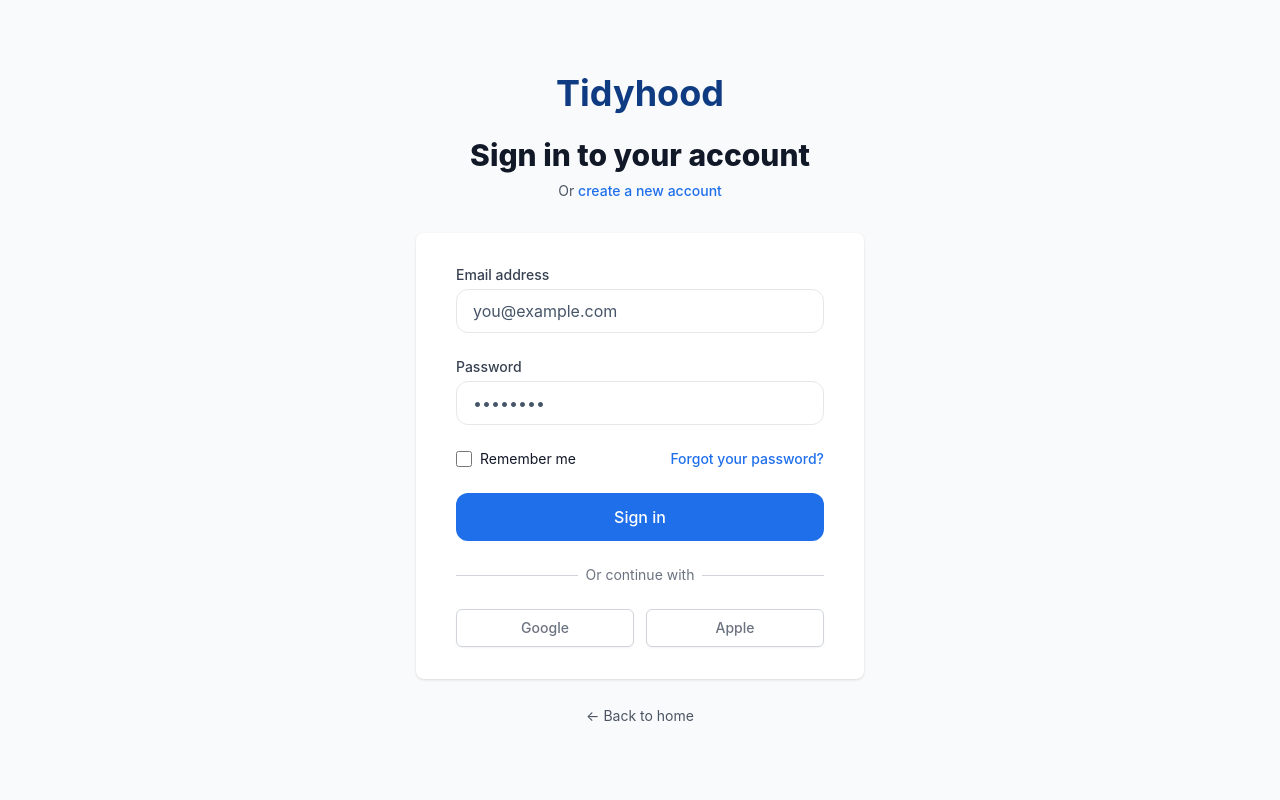
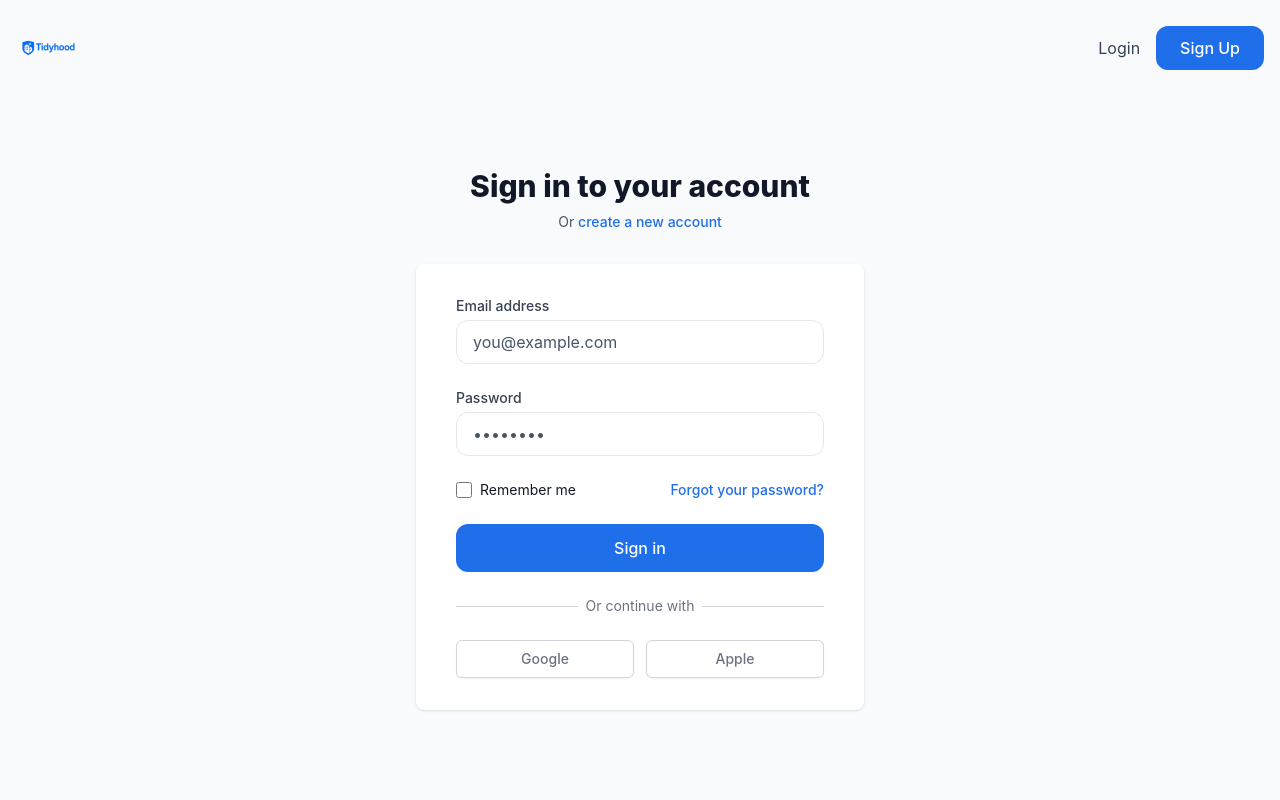
Before and after one commit to sopap/tidyhood, a Next.js app: page /login in a window 1280 px wide. Shown: the top 800 px of the page. Built offline with nearby package versions, Linux system fonts and the light colour scheme; no server answers.

Commit message:
Make logo persistent: Add Header component to booking and auth pages

```diff
--- a/app/book/cleaning/page.tsx
+++ b/app/book/cleaning/page.tsx
@@ -7,6 +7,7 @@
 import { AddressAutocomplete } from '@/components/AddressAutocomplete'
 import { PaymentModal } from '@/components/PaymentModal'
 import { Toast } from '@/components/Toast'
+import { Header } from '@/components/Header'
 
 interface Address {
   line1: string
@@ -257,18 +258,7 @@
 
   return (
     <div className="min-h-screen bg-gray-50">
-      <header className="bg-white shadow-sm">
-        <div className="container mx-auto px-4 py-4">
-          <div className="flex items-center justify-between">
-            <Link href="/" className="text-2xl font-bold text-primary-900">
-              Tidyhood
-            </Link>
-            <Link href="/" className="text-gray-600 hover:text-primary-600">
-              ← Back to Home
-            </Link>
-          </div>
-        </div>
-      </header>
+      <Header />
 
       <main className="container mx-auto px-4 py-8">
         <div className="max-w-3xl mx-auto">
--- a/app/book/laundry/page.tsx
+++ b/app/book/laundry/page.tsx
@@ -7,6 +7,7 @@
 import { AddressAutocomplete } from '@/components/AddressAutocomplete'
 import { PaymentModal } from '@/components/PaymentModal'
 import { Toast } from '@/components/Toast'
+import { Header } from '@/components/Header'
 
 interface Address {
   line1: string
@@ -296,18 +297,7 @@
 
   return (
     <div className="min-h-screen bg-gray-50">
-      <header className="bg-white shadow-sm">
-        <div className="container mx-auto px-4 py-4">
-          <div className="flex items-center justify-between">
-            <Link href="/" className="text-2xl font-bold text-primary-900">
-              Tidyhood
-            </Link>
-            <Link href="/" className="text-gray-600 hover:text-primary-600">
-              ← Back to Home
-            </Link>
-          </div>
-        </div>
-      </header>
+      <Header />
 
       <main className="container mx-auto px-4 py-8">
         <div className="max-w-3xl mx-auto">
--- a/app/login/page.tsx
+++ b/app/login/page.tsx
@@ -4,6 +4,7 @@
 import Link from 'next/link'
 import { useRouter, useSearchParams } from 'next/navigation'
 import { useAuth } from '@/lib/auth-context'
+import { Header } from '@/components/Header'
 
 function LoginForm() {
   const router = useRouter()
@@ -64,14 +65,13 @@
   }
 
   return (
-    <div className="min-h-screen bg-gray-50 flex flex-col justify-center py-12 sm:px-6 lg:px-8">
-      <div className="sm:mx-auto sm:w-full sm:max-w-md">
-        <Link href="/" className="flex justify-center">
-          <h1 className="text-4xl font-bold text-primary-900">Tidyhood</h1>
-        </Link>
-        <h2 className="mt-6 text-center text-3xl font-extrabold text-gray-900">
-          Sign in to your account
-        </h2>
+    <div className="min-h-screen bg-gray-50">
+      <Header />
+      <div className="flex flex-col justify-center py-12 sm:px-6 lg:px-8">
+        <div className="sm:mx-auto sm:w-full sm:max-w-md">
+          <h2 className="mt-6 text-center text-3xl font-extrabold text-gray-900">
+            Sign in to your account
+          </h2>
         <p className="mt-2 text-center text-sm text-gray-600">
           Or{' '}
           <Link
@@ -191,10 +191,6 @@
           </div>
         </div>
 
-        <div className="mt-6 text-center">
-          <Link href="/" className="text-sm text-gray-600 hover:text-gray-900">
-            ← Back to home
-          </Link>
         </div>
       </div>
     </div>
--- a/app/signup/page.tsx
+++ b/app/signup/page.tsx
@@ -3,6 +3,7 @@
 import { useState, Suspense } from 'react'
 import Link from 'next/link'
 import { useRouter, useSearchParams } from 'next/navigation'
+import { Header } from '@/components/Header'
 import { useAuth } from '@/lib/auth-context'
 
 function SignupForm() {
@@ -86,11 +87,10 @@
   }
 
   return (
-    <div className="min-h-screen bg-gray-50 flex flex-col justify-center py-12 sm:px-6 lg:px-8">
+    <div className="min-h-screen bg-gray-50">
+      <Header />
+      <div className="flex flex-col justify-center py-12 sm:px-6 lg:px-8">
         <div className="sm:mx-auto sm:w-full sm:max-w-md">
-        <Link href="/" className="flex justify-center">
-          <h1 className="text-4xl font-bold text-primary-900">Tidyhood</h1>
-        </Link>
             <h2 className="mt-6 text-center text-3xl font-extrabold text-gray-900">
               Create your account
             </h2>
@@ -283,6 +283,7 @@
           </div>
         </div>
       </div>
+    </div>
   )
 }
 
```
Also changed, not shown: 2 other files (tests, documents, lock files or other folders). Lines whose indentation alone changed are shown as unchanged.
